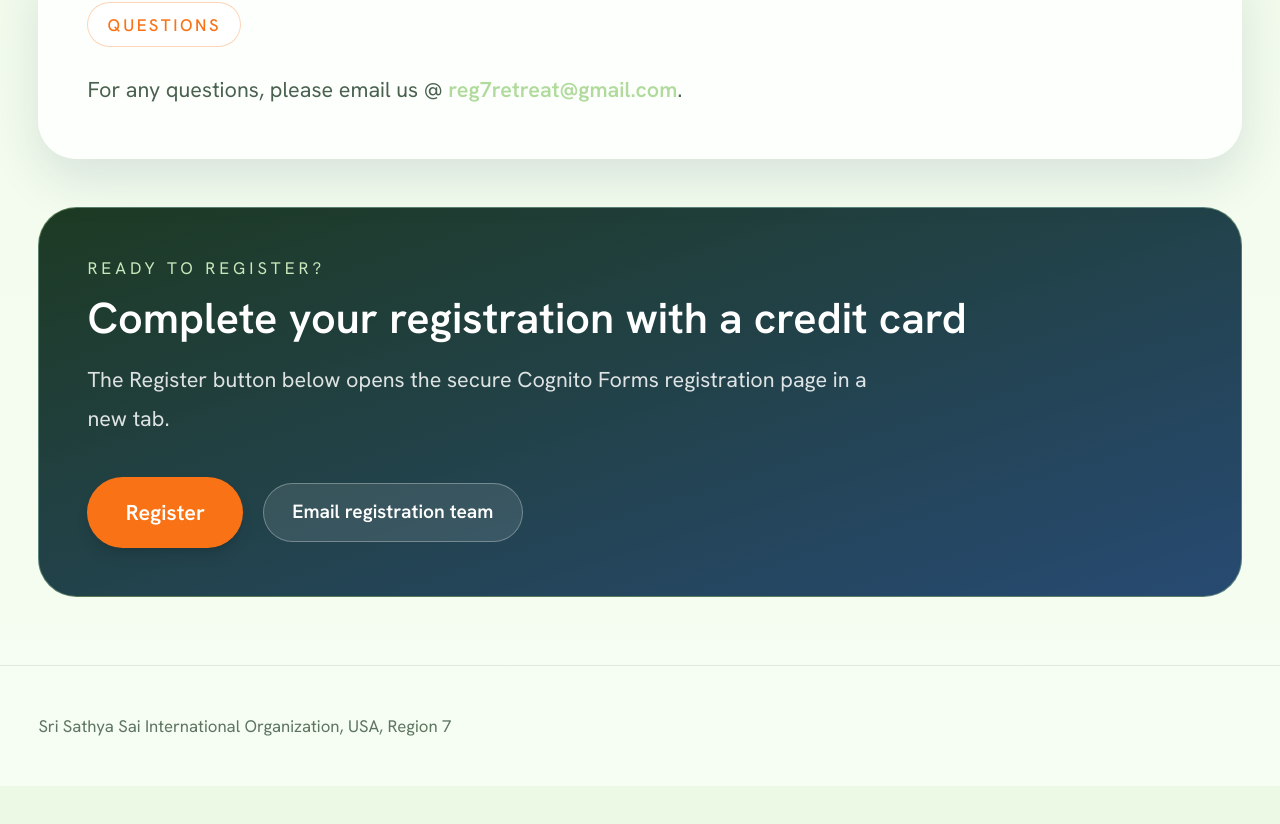
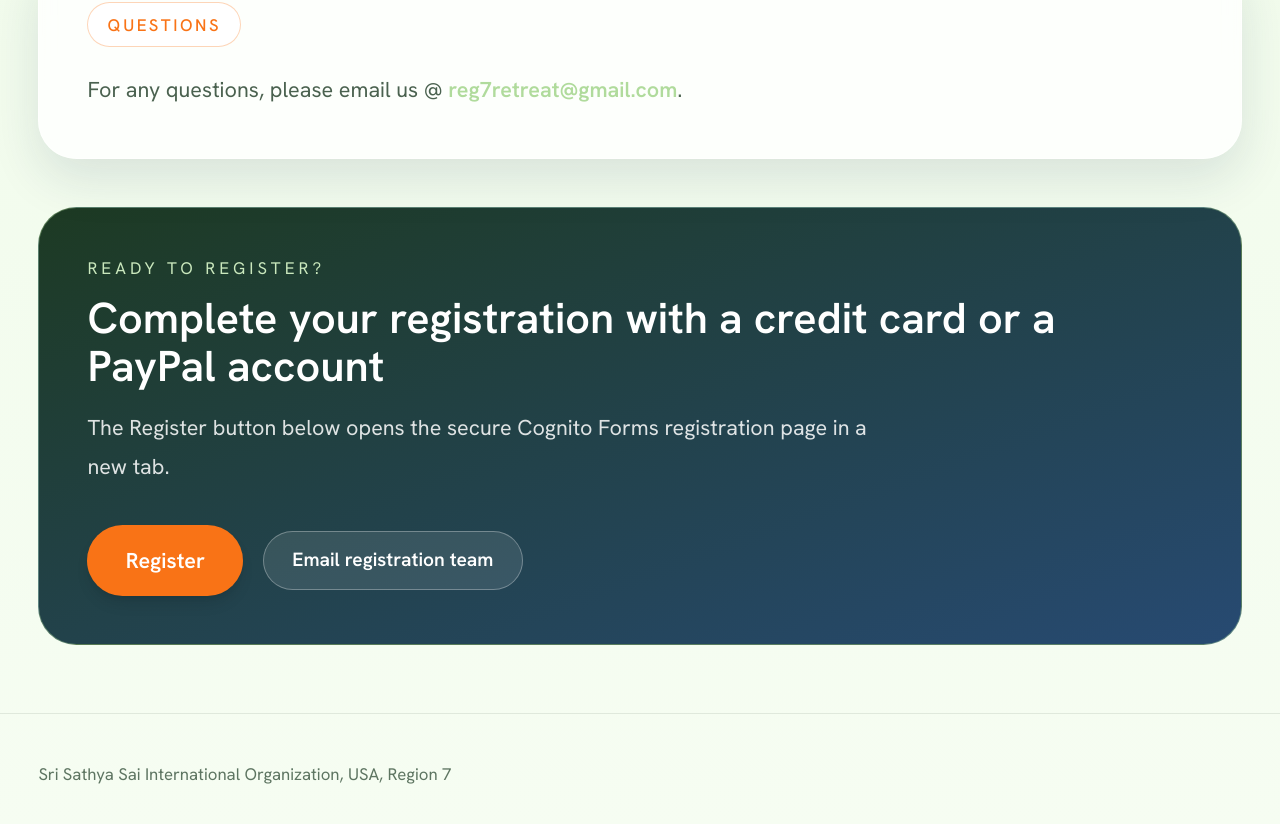
Before and after one commit to shettyjm/sai2026retreat, a Next.js app: page /registration in a window 1280 px wide. Shown: the part 3497-4321 px from the top of the page. Before the commit the page ends 4283 px from the top, so only its background shows below. Built offline with nearby package versions, Linux system fonts and the light colour scheme.

Commit message:
Registration CTA heading: add 'or a PayPal account'
Co-Authored-By: Claude Opus 4.7 (1M context) <noreply@anthropic.com>

```diff
--- a/app/registration/page.tsx
+++ b/app/registration/page.tsx
@@ -216,7 +216,7 @@ export default function RegistrationPage() {
           Ready to register?
         </p>
         <h2 className="mt-3 text-3xl font-semibold sm:text-4xl">
-          Complete your registration with a credit card
+          Complete your registration with a credit card or a PayPal account
         </h2>
         <p className="mt-4 max-w-2xl text-lg leading-8 text-white/85">
           The Register button below opens the secure Cognito Forms registration
```
